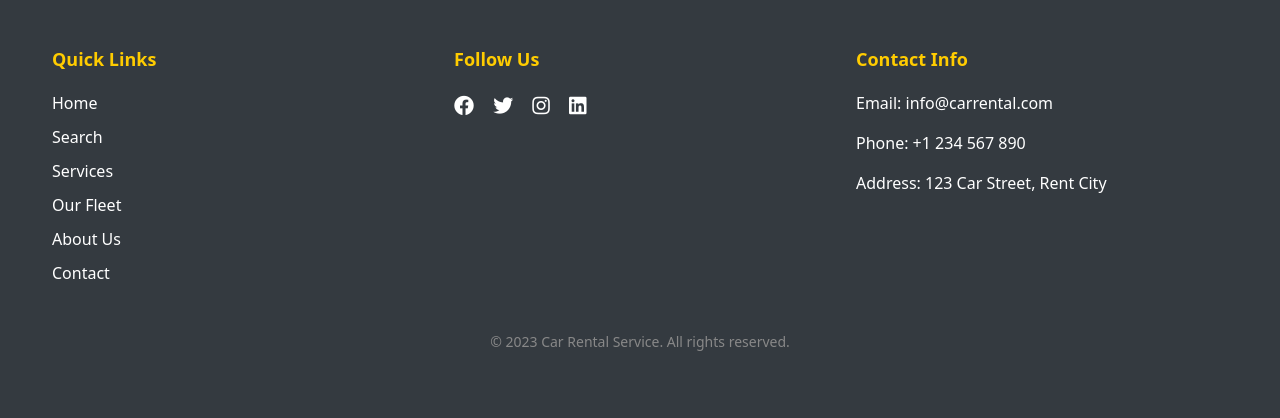
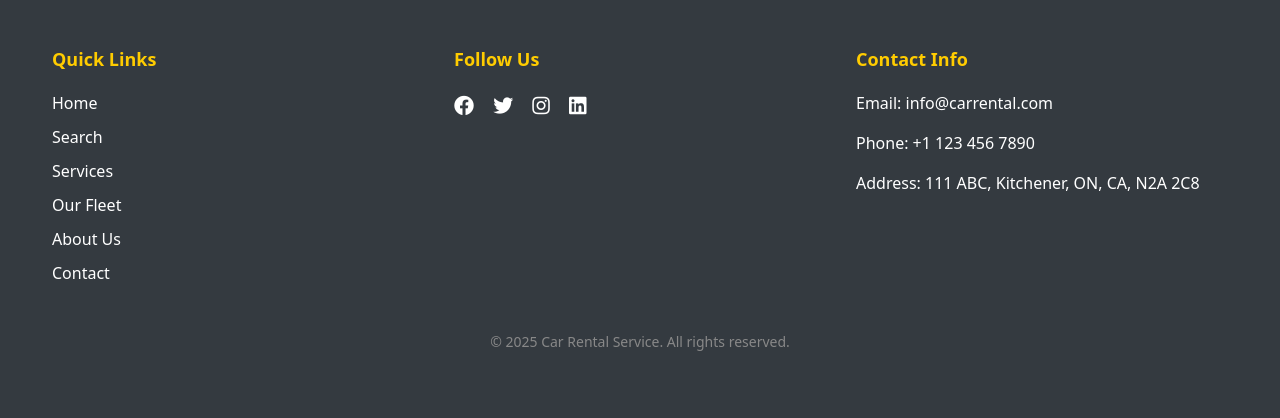
Before and after one commit to Carnage112233/Car-Rental-Service-, a PHP site: page /index.php in a window 1280 px wide. Shown: the part 3297-3715 px from the top of the page. Run offline with PHP 8.4, Linux system fonts and the light colour scheme.

Commit message:
update contact us page

```diff
--- a/carrental/includes/footer.php
+++ b/carrental/includes/footer.php
@@ -24,12 +24,12 @@
             <div class="footer-section">
                 <h3>Contact Info</h3>
                 <p>Email: info@carrental.com</p>
-                <p>Phone: +1 234 567 890</p>
-                <p>Address: 123 Car Street, Rent City</p>
+                <p>Phone: +1 123 456 7890</p>
+                <p>Address: 111 ABC, Kitchener, ON, CA, N2A 2C8</p>
             </div>
         </div>
         <div class="footer-bottom">
-            <p>&copy; 2023 Car Rental Service. All rights reserved.</p>
+            <p>&copy; 2025 Car Rental Service. All rights reserved.</p>
         </div>
     </div>
 </footer>
```
